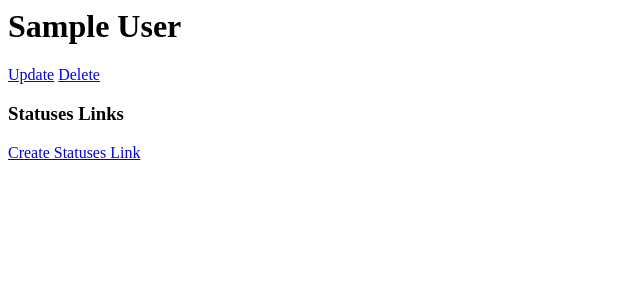
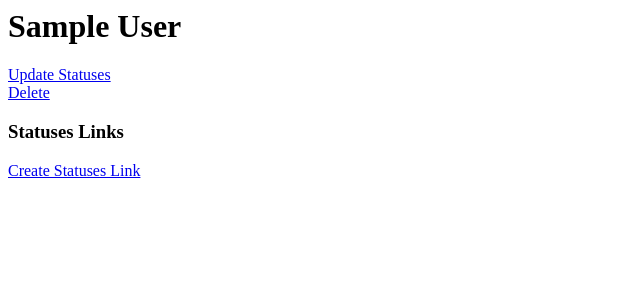
Before and after one commit to VEKsoftware/yii2-statuses, a PHP site: template views/statuses/view.php in a window 1280 px wide. Shown: the top 300 px of the page, without its empty margins (0-640 px from the left). Run offline with PHP 8.4, Linux system fonts and the light colour scheme; the template is opened without the code that fills it: most values are stand-ins (such as "Sample title", 1, 10 or a date in 2020); data that the repository does not hold is empty; some libraries are stand-ins or nearby versions.

Commit message:
updated views for Statuses controller

```diff
--- a/messages/ru/statuses.php
+++ b/messages/ru/statuses.php
@@ -18,7 +18,8 @@ return [
     'Are you sure you want to delete this item?' => 'Вы уверены, что хотите удалить это?',
 
     'Create Statuses' => 'Создать статус',
-    'Update Statuses' => 'Редактирование статуса',
+    'Update Statuses' => 'Редактирование основных свойств статуса',
+    'View Statuses' => 'Редактировать',
 
     'View Statuses Links' => 'Список связей статуса',
     'Update Statuses Links' => 'Редактировать связи статуса',
--- a/views/statuses/view.php
+++ b/views/statuses/view.php
@@ -18,7 +18,11 @@ $this->params['breadcrumbs'][] = $this->title;
     <h1><?= Html::encode($this->title) ?></h1>
 
     <p>
-        <?= Html::a(Yii::t('statuses', 'Update'), ['update', 'id' => $model->id], ['class' => 'btn btn-primary']) ?>
+        <div class="row">
+            <div class="col-xs-6">
+                <?= Html::a(Yii::t('statuses', 'Update Statuses'), ['update', 'id' => $model->id], ['class' => 'btn btn-primary']) ?>
+            </div>
+            <div class="col-xs-6 text-right">
                 <?= Html::a(Yii::t('statuses', 'Delete'), ['delete', 'id' => $model->id], [
                     'class' => 'btn btn-danger',
                     'data' => [
@@ -26,6 +30,8 @@ $this->params['breadcrumbs'][] = $this->title;
                         'method' => 'post',
                     ],
                 ]) ?>
+            </div>
+        </div>
     </p>
 
     <?= DetailView::widget([
```
Also changed, not shown: views/statuses/index.php (+7 -2 lines). Lines whose indentation alone changed are shown as unchanged.
